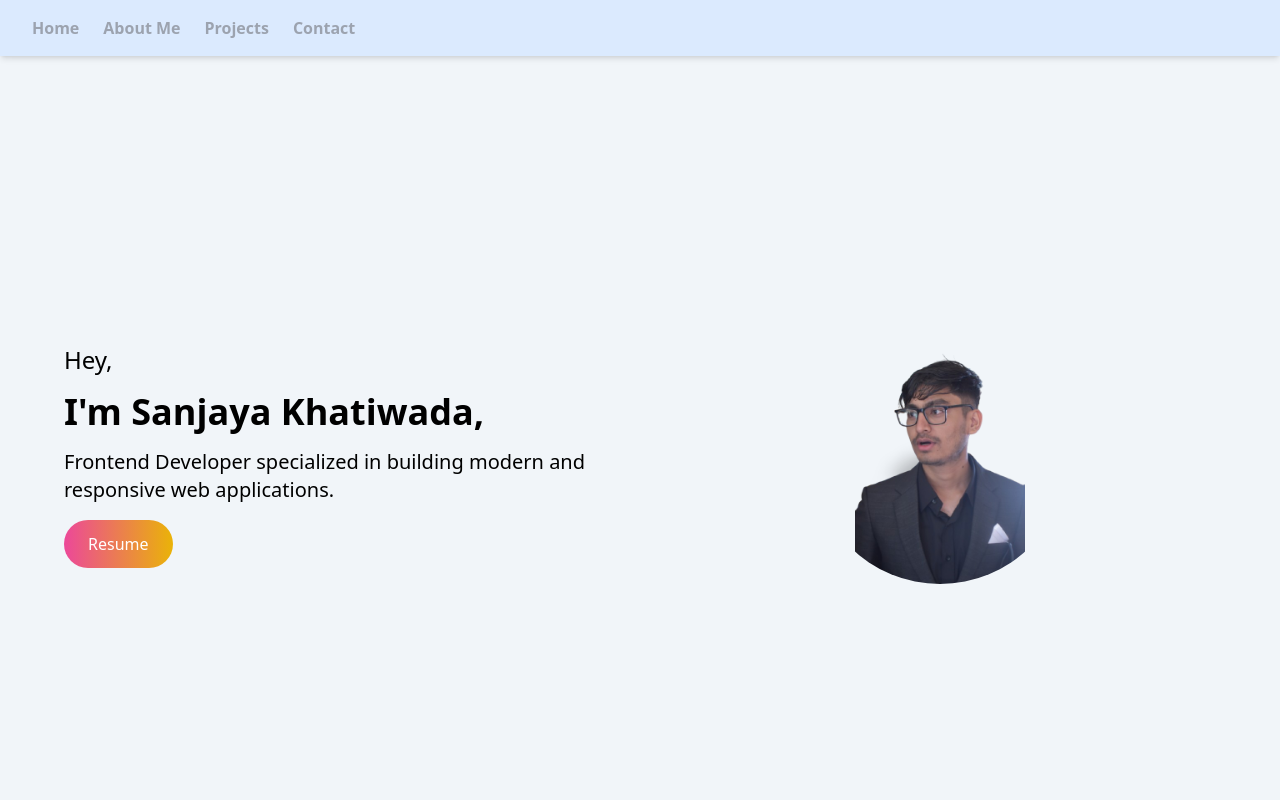
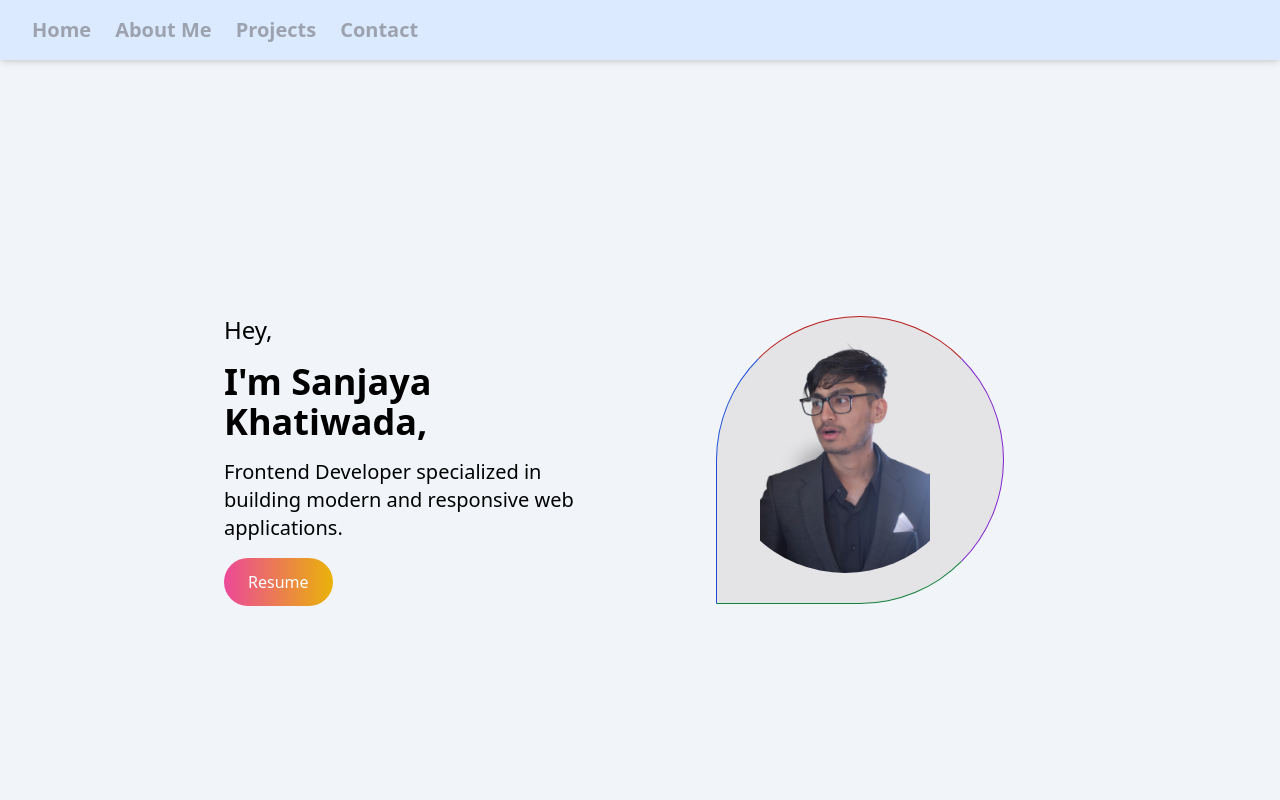
Before and after one commit to sanzay34/Portfolio, a React (Vite) app: page / in a window 1280 px wide. Shown: the top 800 px of the page. Built offline with nearby package versions, Linux system fonts and the light colour scheme.

Commit message:
slider page  fixed

```diff
--- a/src/components/Footer.jsx
+++ b/src/components/Footer.jsx
@@ -35,18 +35,8 @@
 						>
 							<FaInstagram />
 						</a>
-						<a
-							href="https://www.linkedin.com/in/sanjaya-khatiwada-b65213216/"
-							className="text-gray-800 hover:text-black"
-						>
-							<FaLinkedin />
-						</a>
-						<a
-							href="https://github.com/sanzay34"
-							className="text-gray-800 hover:text-black"
-						>
-							<FaGithub />
-						</a>
+
+
 					</div>
 					<div className="flex space-x-4">
 						<a href="#" className="text-gray-800 hover:text-black">
--- a/src/components/Home.jsx
+++ b/src/components/Home.jsx
@@ -5,7 +5,7 @@
 	return (
 		<div
 			id="home"
-			className="min-h-screen flex flex-col md:flex-row justify-center items-center p-4 md:p-16 space-y-6 md:space-y-0 md:space-x-12"
+			className="min-h-screen flex flex-col md:flex-row justify-center items-center p-4 md:p-56 space-y-6 md:space-y-0 md:space-x-12"
 		>
 			{/* Left Text Section */}
 			<div className="flex flex-col flex-1 justify-center text-center md:text-left space-y-4">
@@ -28,12 +28,14 @@
 			</div>
 
 			{/* Right Image Section */}
-			<div className="flex flex-1 items-center justify-center">
-				<img
-					src={HeroImage}
-					alt="Sanjaya Khatiwada"
-					className="w-40 h-40 sm:w-52 sm:h-52 md:w-64 md:h-64 rounded-full object-contain"
-				/>
+			<div className="flex flex-1 items-center justify-center ">
+				<div className="border w-72 h-72 bg-zinc-200 border-b-green-700 border-t-red-700 border-l-blue-700 border-r-purple-700 rounded-bl-3xl rounded-ss-full rounded-e-full rounded-br-full">
+					<img
+						src={HeroImage}
+						alt="Sanjaya Khatiwada"
+						className="w-64 h-64 sm:w-52 sm:h-52 md:w-64 md:h-64 rounded-full object-contain"
+					/>
+				</div>
 			</div>
 		</div>
 	);
--- a/src/components/Navbar.jsx
+++ b/src/components/Navbar.jsx
@@ -14,7 +14,7 @@
 	];
 
 	return (
-		<nav className="bg-blue-100 text-gray-400 font-bold px-8 p-4 sticky top-0 w-full z-50 shadow-md">
+		<nav className="bg-blue-100 text-gray-400 font-bold md:text-xl px-8 p-4 sticky top-0 w-full z-50 shadow-md">
 			<div className="flex items-center justify-between">
 				<ul className="hidden md:flex md:flex-1 space-x-6">
 					{navLinks.map((link) => {
```
